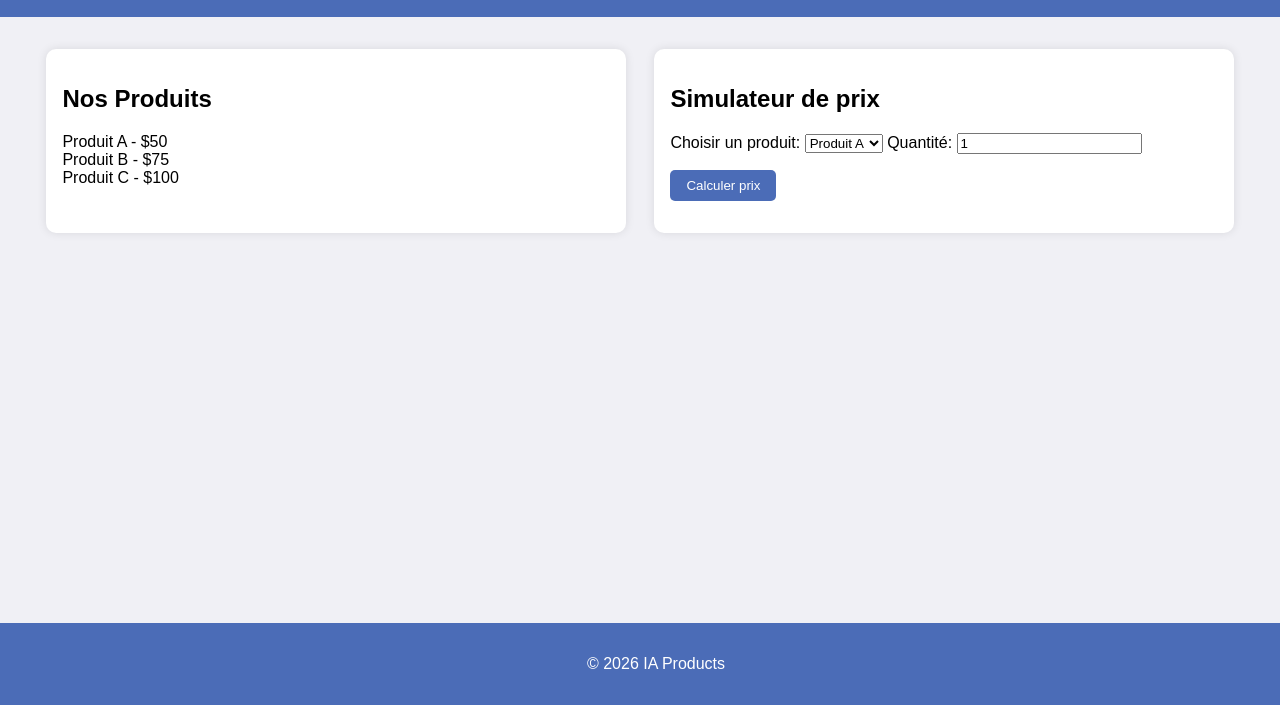
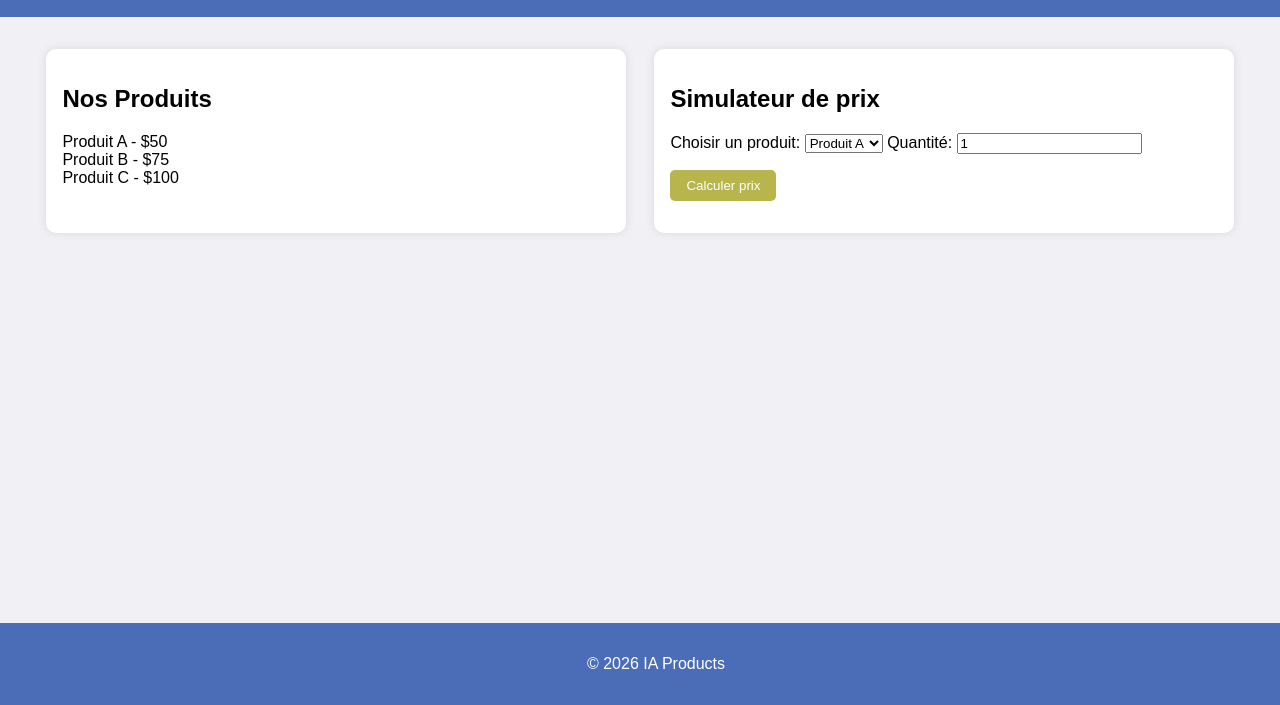
Before and after one commit to omaimaatrtour/mon_site_IA, a plain HTML site: page index.html in a window 1280 px wide. Shown: the part 95-800 px from the top of the page. Drawn offline with Linux system fonts and the light colour scheme.

Commit message:
add new file

```diff
--- a/script.js
+++ b/script.js
@@ -1,3 +1,4 @@
+// Charger les produits
 fetch('data.json')
     .then(response => response.json())
     .then(data => {
--- a/style.css
+++ b/style.css
@@ -29,7 +29,7 @@ main {
 button {
     margin-top: 1rem;
     padding: 0.5rem 1rem;
-    background: #4b6cb7;
+    background: #b7b54b;
     color: white;
     border: none;
     border-radius: 5px;
```
Also changed, not shown: data.json (line endings or trailing spaces), index.html (line endings or trailing spaces).
